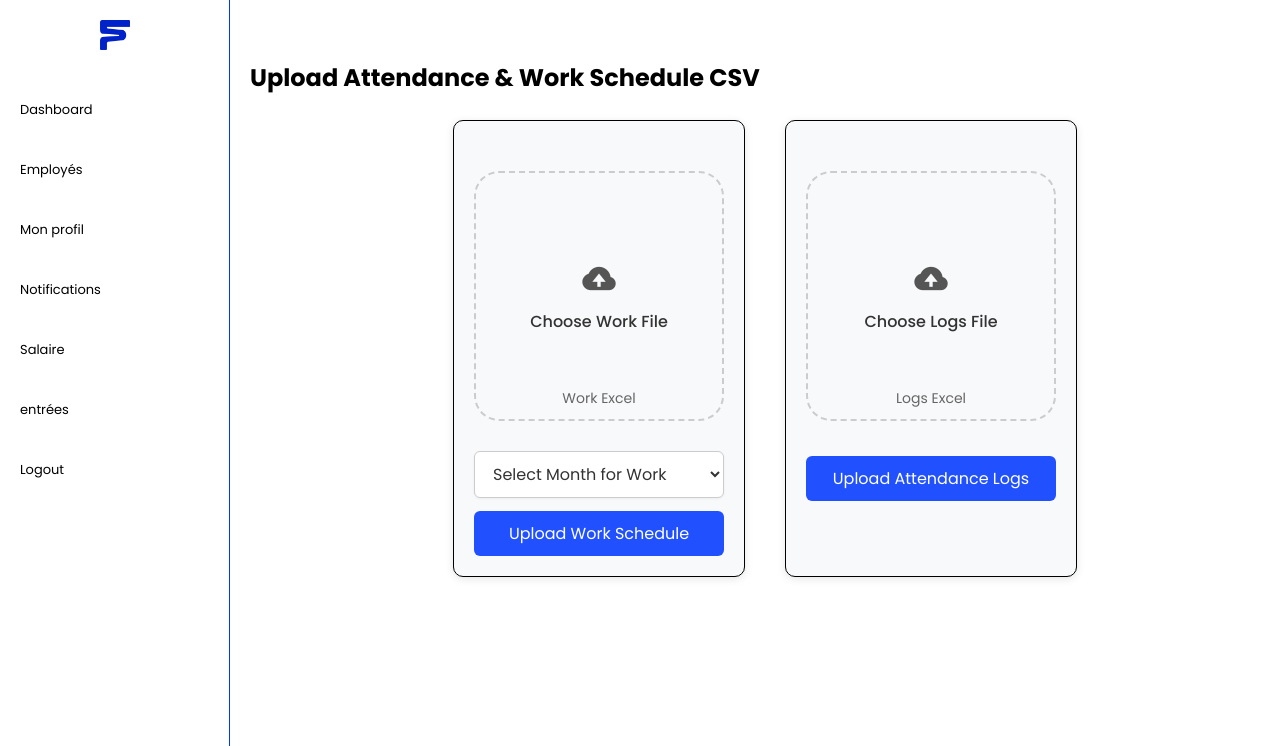
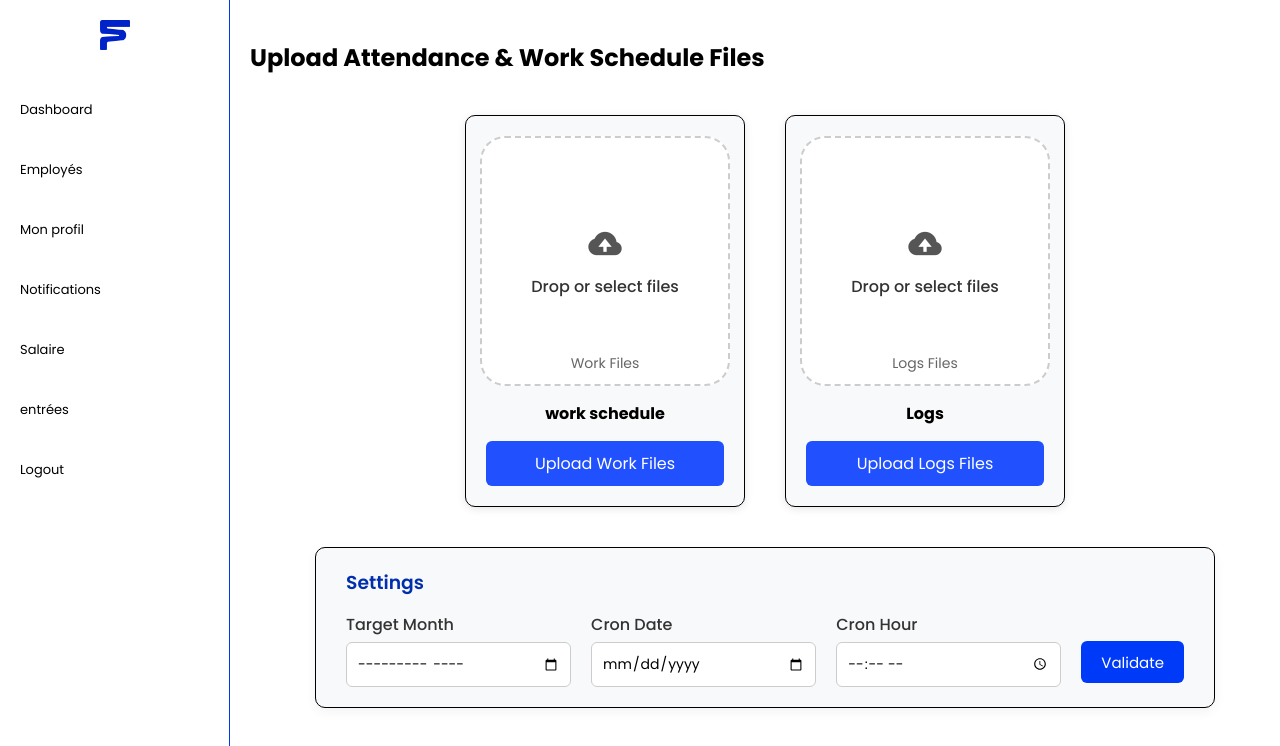
Before and after one commit to Mohamed-Amine-Bejaoui/HRplatform, a React (Create React App) app in the folder Frontend/: page /inputsAd in a window 1280 px wide. Shown: the top 746 px of the page. Built offline with nearby package versions, Linux system fonts and the light colour scheme.

Commit message:
cp chma5

```diff
--- a/Frontend/src/Styles/notifs.css
+++ b/Frontend/src/Styles/notifs.css
@@ -27,14 +27,26 @@ height: 100vh;
 width: 100%;
 margin-top: 60px;
 margin-left: 10px;
+}
 
-
-}
-h1{
+h1 {
   font-weight: 500;
 }
+
+.upload-section {
+  display: flex;
+  flex-direction: column;
+  align-items: center;
+  gap: 15px;
+  padding: 20px;
+  border-radius: 10px;
+  background-color: #f8f9fa;
+  border: 0.5px solid black;
+  box-shadow: 0 2px 8px rgba(0, 0, 0, 0.1);
+  width: 280px;
+}
+
 .upload-box {
-top: 50px;
   width: 250px;
   height: 250px;
   border: 2px dashed #ccc;
@@ -47,6 +59,9 @@ gap: 10px;
   cursor: pointer;
   position: relative;
   transition: border-color 0.3s ease;
+  background-color: #fff;
+  text-align: center;
+  padding: 10px;
 }
 
 .upload-box:hover {
@@ -62,6 +77,9 @@ color: #555;
   font-size: 16px;
   font-weight: 500;
   color: #333;
+  max-height: 100px;
+  overflow-y: auto;
+  padding: 0 10px;
 }
 
 .upload-footer {
@@ -75,42 +93,23 @@ input[type="file"] {
   display: none;
 }
 
-#top_buttons{
-place-content: center;
-margin-left: auto;
-margin-right: auto;
+#top_buttons {
   display: flex;
+  justify-content: center;
+  flex-wrap: wrap;
   gap: 40px;
+  margin: 40px auto;
 }
 
-#bot_buttons{
+#bot_buttons {
   margin-left: auto;
   margin-right: auto;
   text-align: center;
-
 }
 
-
-.month-select select {
-
+#button_upload {
   width: 100%;
   max-width: 280px;
-margin-bottom: 1vh;
-padding: 10px 14px;
-font-size: 16px;
-color: #333;
-border: 1px solid #ccc;
-border-radius: 6px;
-background-color: #fff;
-outline: none;
-transition: border-color 0.2s ease;
-box-shadow: 0 1px 3px rgba(0, 0, 0, 0.05);
-}
-
-.month-select select:focus {
-border-color: #888;
-}
-#button_upload {
   background-color: rgb(33, 81, 255);
   color: white;
   padding: 10px 20px;
@@ -119,50 +118,15 @@ border: none;
   border-radius: 6px;
   cursor: pointer;
   transition: background-color 0.2s ease, box-shadow 0.2s ease;
-margin-top: -10px;
 }
 
 #button_upload:hover {
-background-color:rgb(0, 55, 255);
+  background-color: rgb(0, 55, 255);
   box-shadow: 0 2px 6px rgba(0, 0, 0, 0.1);
 }
 
 #button_upload:active {
   background-color: rgb(0, 39, 182);
-}
-#msg_error{
-margin: 10px;
-}
-.upload-section {
-display: flex;
-flex-direction: column;
-align-items: center;
-gap: 15px;
-padding: 20px;
-padding-top: 0px;
-border-radius: 10px;
-background-color: #f8f9fa;
-border: 0.5px solid black;
-box-shadow: 0 2px 8px rgba(0, 0, 0, 0.1);
-}
-
-#top_buttons {
-display: flex;
-justify-content: center;
-gap: 40px;
-flex-wrap: wrap;
-margin-bottom: 20px;
-}
-
-.month-select {
-width: 100%;
-display: flex;
-justify-content: center;
-}
-
-#button_upload {
-width: 100%;
-max-width: 280px;
 }
 
 #msg_error {
@@ -171,6 +135,77 @@ margin-top: 20px;
   color: #333;
   font-size: 16px;
 }
+.top-form {
+  background-color: #f8f9fa;
+  border: 1px solid #000000;
+  padding: 20px 30px;
+  border-radius: 10px;
+  margin: 20px auto;
+  max-width: 900px;
+  box-shadow: 0 4px 12px rgba(0, 0, 0, 0.05);
+}
+
+.top-form h3 {
+  margin-bottom: 15px;
+  color: #002ead;
+  font-weight: 600;
+}
+
+.form-row {
+  display: flex;
+  flex-wrap: wrap;
+  gap: 20px;
+  align-items: flex-end;
+  justify-content: space-between;
+}
+
+.form-group {
+  display: flex;
+  flex-direction: column;
+  flex: 1;
+  min-width: 180px;
+}
+
+.form-group label {
+  font-weight: 500;
+  margin-bottom: 5px;
+  color: #333;
+}
+
+.form-control {
+  padding: 10px;
+  border-radius: 6px;
+  border: 1px solid #ccc;
+  font-size: 14px;
+  outline: none;
+  transition: border-color 0.3s ease;
+}
+
+.form-control:focus {
+  border-color: #003af9;
+}
+
+.cron-btn {
+  padding: 10px 20px;
+  background-color: #003af9;
+  color: white;
+  font-size: 15px;
+  border: none;
+  border-radius: 6px;
+  cursor: pointer;
+  transition: background-color 0.3s ease;
+  height: 42px;
+  align-self: center;
+  margin-top: 25px;
+}
+
+.cron-btn:hover {
+  background-color: #0025c2;
+}
+h2{
+  margin-top: -20px;
+}
+/*notifications*/
 
 .filter-controls {
   display: flex;
--- a/Frontend/src/components/admin/inputsAd.jsx
+++ b/Frontend/src/components/admin/inputsAd.jsx
@@ -4,24 +4,49 @@ import axios from 'axios';
 import "../../Styles/notifs.css";
 
 const InputsAd = () => {
-  const [workFile, setWorkFile] = useState(null);
-  const [logsFile, setLogsFile] = useState(null);
-  const [workMonth, setWorkMonth] = useState("");
-  const [logsMonth, setLogsMonth] = useState("");
+  const [workFiles, setWorkFiles] = useState([]);
+  const [logsFiles, setLogsFiles] = useState([]);
   const [message, setMessage] = useState("");
 
+  // New state for month-year filter and cron job
+  const [monthYear, setMonthYear] = useState(""); // Format: YYYY-MM
+  const [cronDate, setCronDate] = useState("");
+  const [cronTime, setCronTime] = useState("");
+
+  const handleDrop = (e, type) => {
+    e.preventDefault();
+    const files = Array.from(e.dataTransfer.files);
+    if (type === "work") {
+      setWorkFiles(files);
+    } else {
+      setLogsFiles(files);
+    }
+  };
+
+  const handleFileChange = (e, type) => {
+    const files = Array.from(e.target.files);
+    if (type === "work") {
+      setWorkFiles(files);
+    } else {
+      setLogsFiles(files);
+    }
+  };
+
   const handleUpload = async (type) => {
-    const file = type === "work" ? workFile : logsFile;
-    const month = type === "work" ? workMonth : logsMonth;
+    const files = type === "work" ? workFiles : logsFiles;
     const endpoint = type === "work"
       ? "http://localhost:5000/workplan/upload"
       : "http://localhost:5000/logsplan/upload";
 
-
+    if (!files.length) {
+      setMessage(`No ${type} files selected.`);
+      return;
+    }
 
     const formData = new FormData();
-    formData.append("file", file);
-    formData.append("month", month);
+    files.forEach(file => {
+      formData.append("files", file);
+    });
 
     try {
       const res = await axios.post(endpoint, formData, {
@@ -33,82 +58,115 @@ const InputsAd = () => {
     }
   };
 
-  const renderMonthOptions = () =>
-    [...Array(12)].map((_, index) => {
-      const value = index + 1;
-      const name = new Date(0, index).toLocaleString("default", { month: "long" });
-      return <option key={value} value={value}>{name}</option>;
-    });
+  const handleCronSubmit = () => {
+    if (!cronDate || !cronTime) {
+      setMessage("Please select both date and time for the cron job.");
+      return;
+    }
+
+    // You can send this to the backend via axios if needed
+    const cronPayload = {
+      date: cronDate,
+      time: cronTime,
+      targetMonth: monthYear,
+    };
+
+    console.log("Cron Scheduled with:", cronPayload);
+    setMessage(`Cron job set for ${cronDate} at ${cronTime} targeting ${monthYear}`);
+  };
+
+  const renderFileNames = (files) =>
+    files.length ? files.map(f => <div key={f.name}>{f.name}</div>) : "Drop or select files";
 
   return (
     <div className="ntf">
       <SideAd />
       <div className="nfcontainer">
-        <h2>Upload Attendance & Work Schedule CSV</h2>
-<br />
-        <div id="top_buttons">
-          {/* Work File Section */}
-          <div className="upload-section">
+        <h2>Upload Attendance & Work Schedule Files</h2>
+
+        {/* Month-Year and Cron Setup Form */}
+        {/* Month-Year and Cron Activation Section */}
+<div id="top_buttons">
+          {/* Work Files Upload Section */}
+          <div
+            className="upload-section"
+            onDrop={(e) => handleDrop(e, "work")}
+            onDragOver={(e) => e.preventDefault()}
+          >
             <label htmlFor="work-upload">
               <div className="upload-box">
                 <i className="bx bxs-cloud-upload upload-icon"></i>
                 <div className="upload-text">
-                  {workFile ? workFile.name : "Choose Work File"}
+                  {renderFileNames(workFiles)}
                 </div>
-                <div className="upload-footer">Work Excel</div>
+                <div className="upload-footer">Work Files</div>
               </div>
             </label>
             <input
               type="file"
               id="work-upload"
-              onChange={(e) => setWorkFile(e.target.files[0])}
+              multiple
+              onChange={(e) => handleFileChange(e, "work")}
               style={{ display: "none" }}
             />
-            <br /><br />
-           <div className="month-select">
-              <select
-                value={workMonth}
-                onChange={(e) => setWorkMonth(e.target.value)}
-              >
-                <option value="">Select Month for Work</option>
-                {renderMonthOptions()}
-              </select>
-            </div>
+            <h4>work schedule</h4>
             <button id="button_upload" onClick={() => handleUpload("work")}>
-              Upload Work Schedule
+              Upload Work Files
             </button>
           </div>
 
-          {/* Logs File Section */}
-          <div className="upload-section">
+          {/* Logs Files Upload Section */}
+          <div
+            className="upload-section"
+            onDrop={(e) => handleDrop(e, "logs")}
+            onDragOver={(e) => e.preventDefault()}
+          >
             <label htmlFor="logs-upload">
               <div className="upload-box">
                 <i className="bx bxs-cloud-upload upload-icon"></i>
                 <div className="upload-text">
-                  {logsFile ? logsFile.name : "Choose Logs File"}
+                  {renderFileNames(logsFiles)}
                 </div>
-                <div className="upload-footer">Logs Excel</div>
+                <div className="upload-footer">Logs Files</div>
               </div>
             </label>
             <input
               type="file"
               id="logs-upload"
-              onChange={(e) => setLogsFile(e.target.files[0])}
+              multiple
+              onChange={(e) => handleFileChange(e, "logs")}
               style={{ display: "none" }}
             />
-           <br /><br />
-
-            <div className="month-select">
-
-            </div>
+            <h4>Logs</h4>
             <button id="button_upload" onClick={() => handleUpload("logs")}>
-              Upload Attendance Logs
+              Upload Logs Files
             </button>
           </div>
         </div>
+<div className="top-form">
+  <h3>Settings</h3>
+  <div className="form-row">
+    <div className="form-group">
+      <label htmlFor="month-year">Target Month</label>
+      <input type="month" id="month-year" className="form-control" />
+    </div>
+    <div className="form-group">
+      <label htmlFor="cron-date">Cron Date</label>
+      <input type="date" id="cron-date" className="form-control" />
+    </div>
+    <div className="form-group">
+      <label htmlFor="cron-time">Cron Hour</label>
+      <input type="time" id="cron-time" className="form-control" />
+    </div>
+    <button className="cron-btn">Validate</button>
+  </div>
+</div>
+
 
         <div id="msg_error">{message}</div>
+
       </div>
+
     </div>
   );
 };
```
Also changed, not shown: 7 other files (tests, documents, lock files or other folders). Lines whose indentation alone changed are shown as unchanged.
